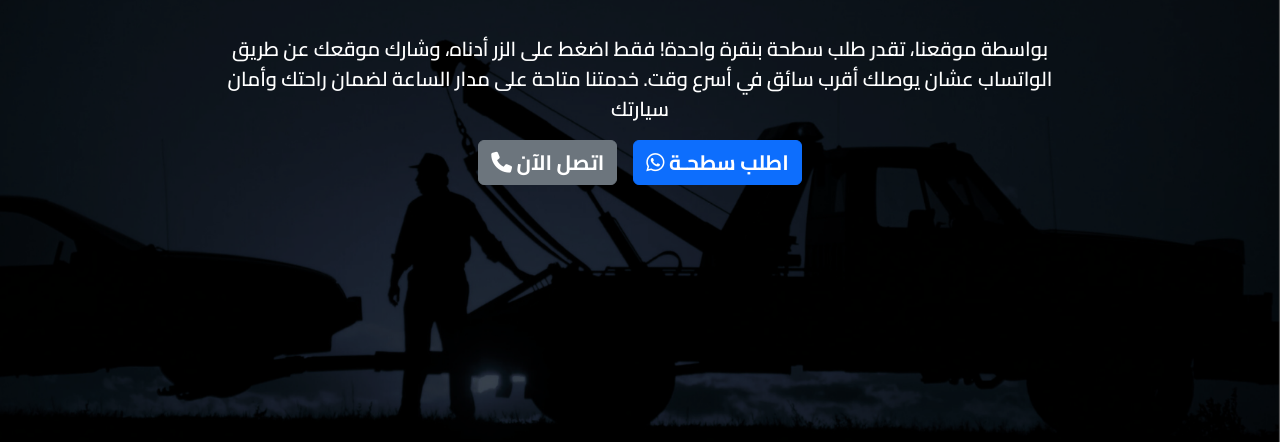
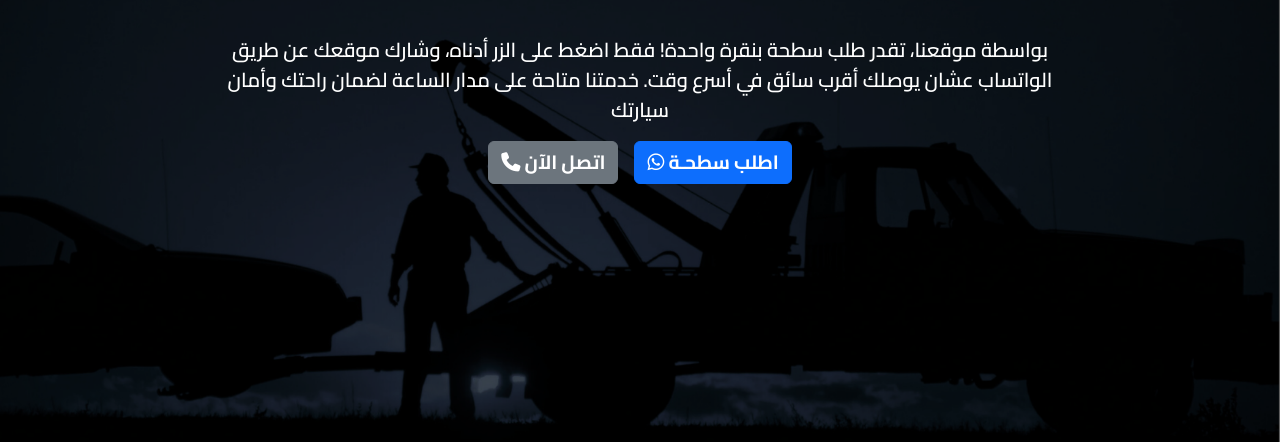
Before and after one commit to HailAlawal/satt7a, a plain HTML site: page index.html in a window 1280 px wide. Shown: the part 446-888 px from the top of the page. Drawn offline with nearby package versions, Linux system fonts and the light colour scheme.

Commit message:
Update style.css

```diff
--- a/style.css
+++ b/style.css
@@ -24,9 +24,13 @@ body{
 .content h2 span{
     color: #004aad;
 }
+a{
+    text-decoration: none !important;
+    color: white !important;
+}
 .btn{
     margin-bottom:0rem !important;
-    font-size: 1.3rem;
+    font-size: 1.2rem;
     font-weight: bold;
 }
 section {
```
